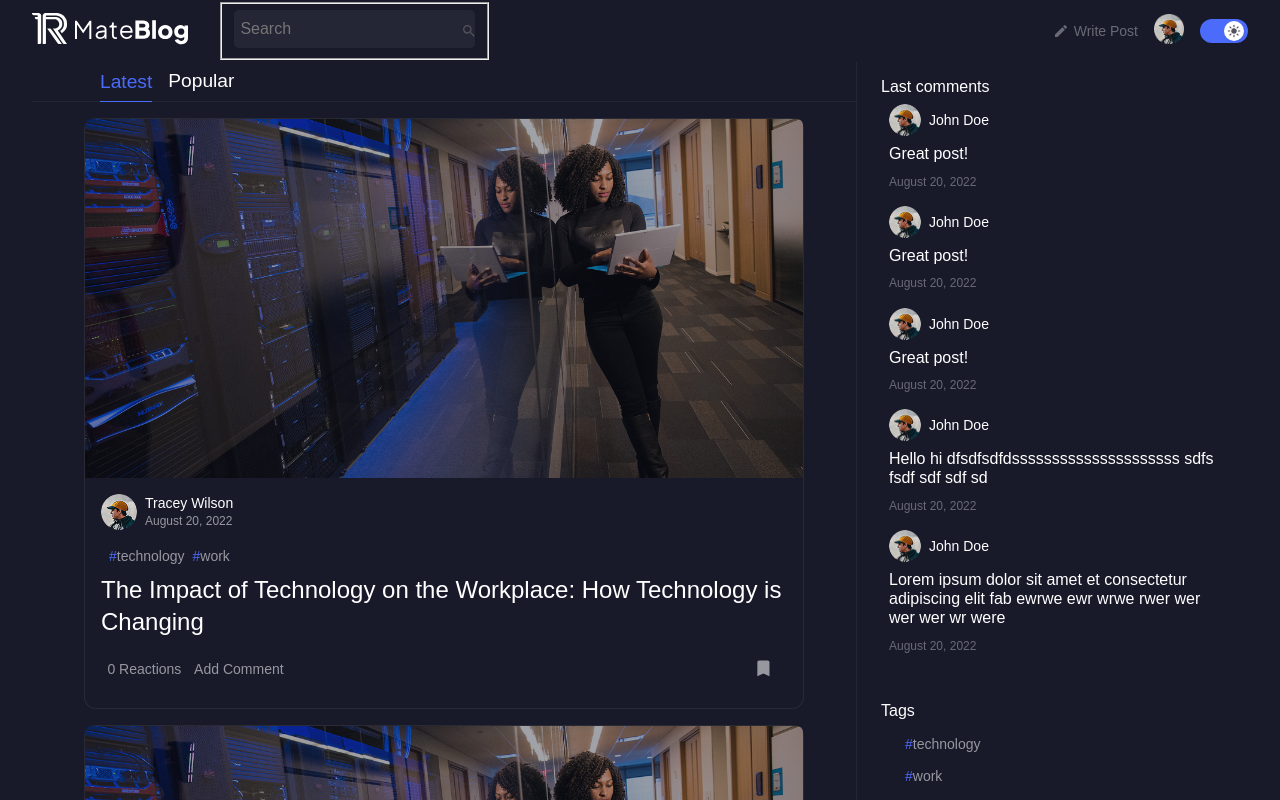
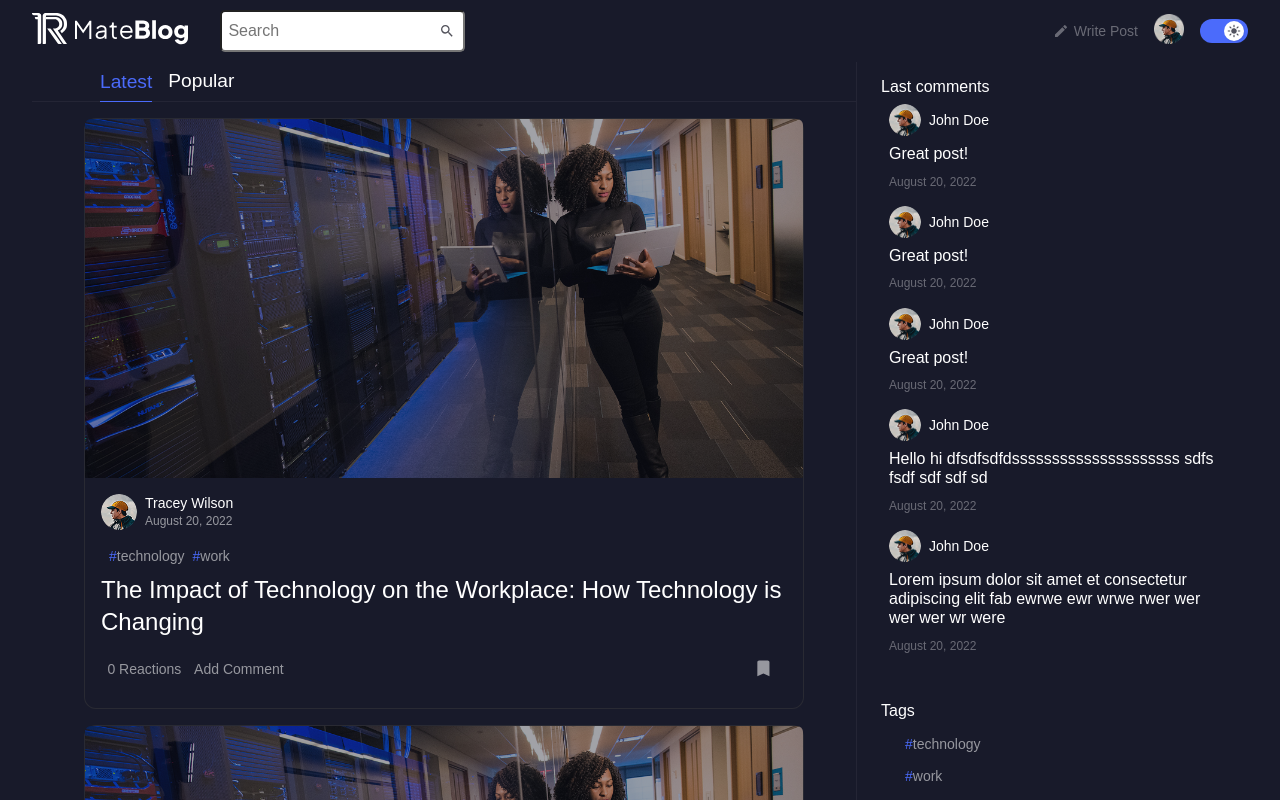
Before and after one commit to hafane/MateBlog, a React (Vite) app in the folder client/: page / in a window 1280 px wide. Shown: the top 800 px of the page. Built offline with nearby package versions, Linux system fonts and the light colour scheme.

Commit message:
Add input variants, change structure, improve styles

```diff
--- a/client/src/components/ui/input/input.module.css
+++ b/client/src/components/ui/input/input.module.css
@@ -1,15 +1,30 @@
 .input {
 	position: relative;
+	padding: 0;
+	border: none;
+}
+
+.label {
+	color: var(--title-color);
 }
 
 .field {
 	width: 100%;
 	font-size: 1rem;
 	padding: 0.6rem 1.7rem 0.6rem 0.4rem;
-    background-color: var(--input-background);
+	border-radius: 0.3125rem;
+}
+
+.input--default {
 	color: #a1a1aa;
 	border: none;
-	border-radius: 0.3125rem;
+	background-color: var(--input-background);
+}
+
+.input--bordered {
+	color: #a1a1aa;
+	border: 1px solid var(--border-color-100);
+	background-color: var(--background-color);
 }
 
 .icon-wrapper {
@@ -20,6 +35,6 @@
 	font-size: 1rem;
 	top: 0;
 	right: 10px;
-	color: #52525b;
-	outline-color: var(--primary-color);
+	color: #52525B;
+    outline-color: var(--primary-color);
 }
--- a/client/src/components/ui/input/input.tsx
+++ b/client/src/components/ui/input/input.tsx
@@ -24,7 +24,7 @@ const Input = forwardRef<HTMLInputElement, TInputProps>(
 
 		return (
 			<fieldset className={classnames(cl["input"], wrapperClassName)}>
-				{labelText && <label htmlFor={props.id}>{labelText}</label>}
+				{labelText && <label className={cl["label"]} htmlFor={props.id}>{labelText}</label>}
 				<input
 					ref={ref}
 					type="text"
```
